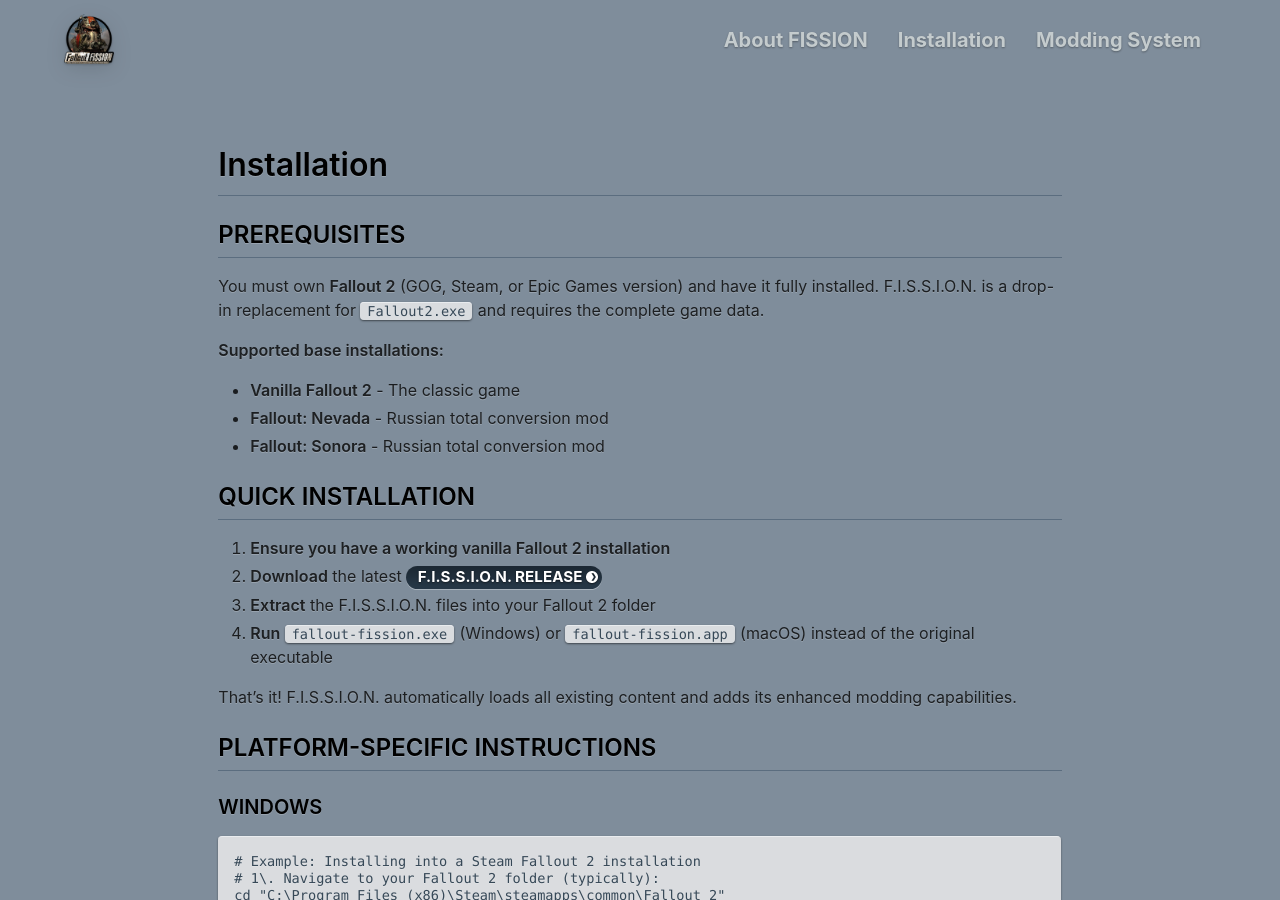
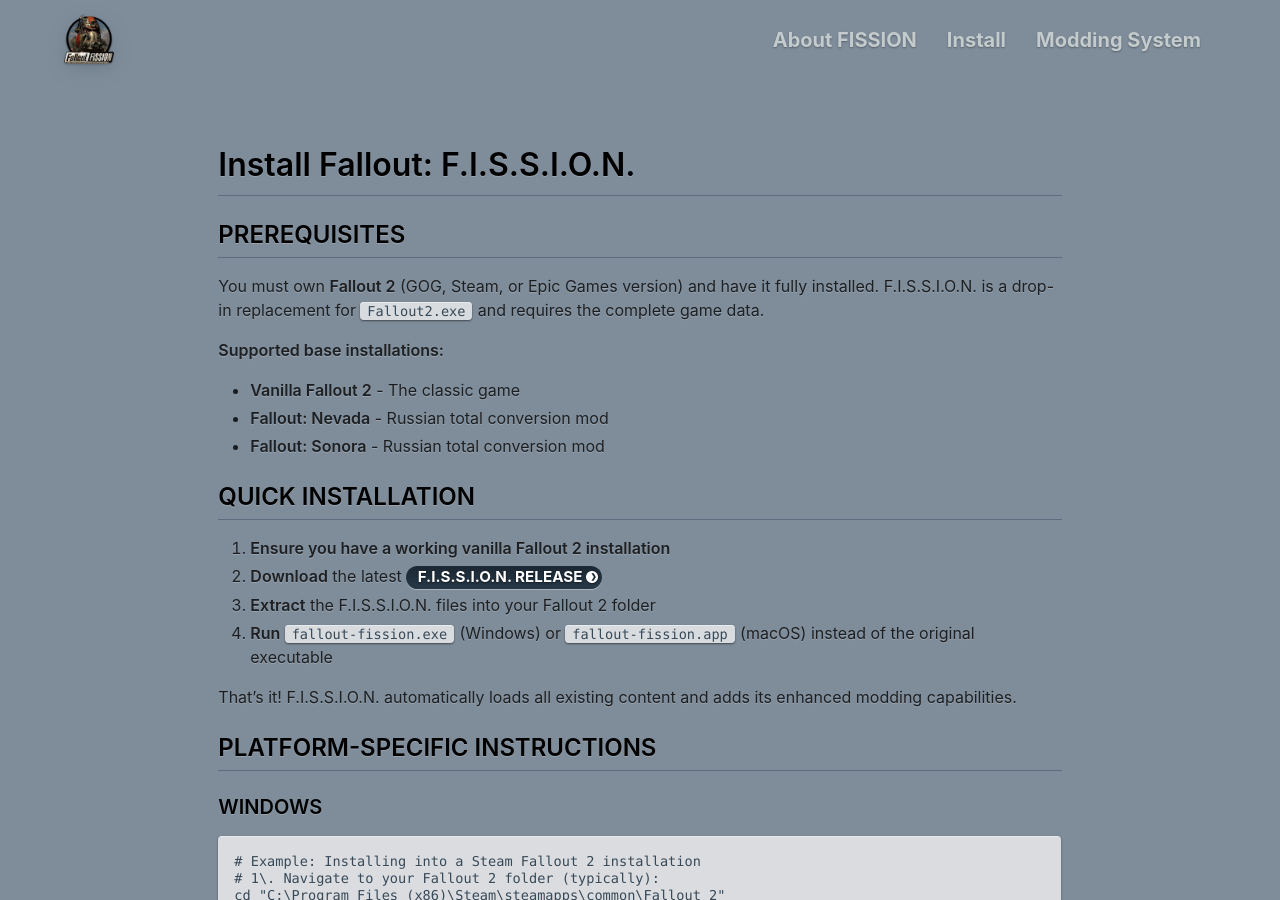
Before and after one commit to cambragol/fallout-fission, a Jekyll site: the page built from _pages/install.md, in a window 1280 px wide and 900 px high. Built offline with Jekyll 4.4.1, drawn with Linux system fonts in a browser that asks for light colours; nearby versions of some CDN libraries; comment, search, counter and statistics services are not loaded.

Commit message:
Update install.md

```diff
--- a/_pages/install.md
+++ b/_pages/install.md
@@ -1,11 +1,11 @@
 ---
 layout: page
-title: Installation
+title: Install
 include_in_header: true
 include_in_footer: true
 ---
 
-# Installation
+# Install Fallout: F.I.S.S.I.O.N.
 
 ## Prerequisites
 You must own **Fallout 2** (GOG, Steam, or Epic Games version) and have it fully installed. F.I.S.S.I.O.N. is a drop-in replacement for `Fallout2.exe` and requires the complete game data.
```
